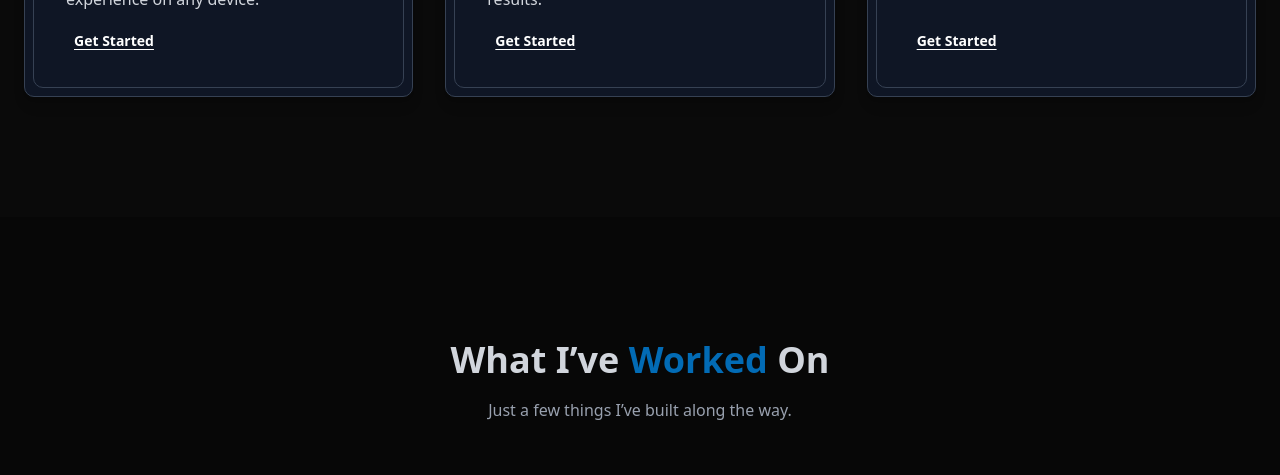
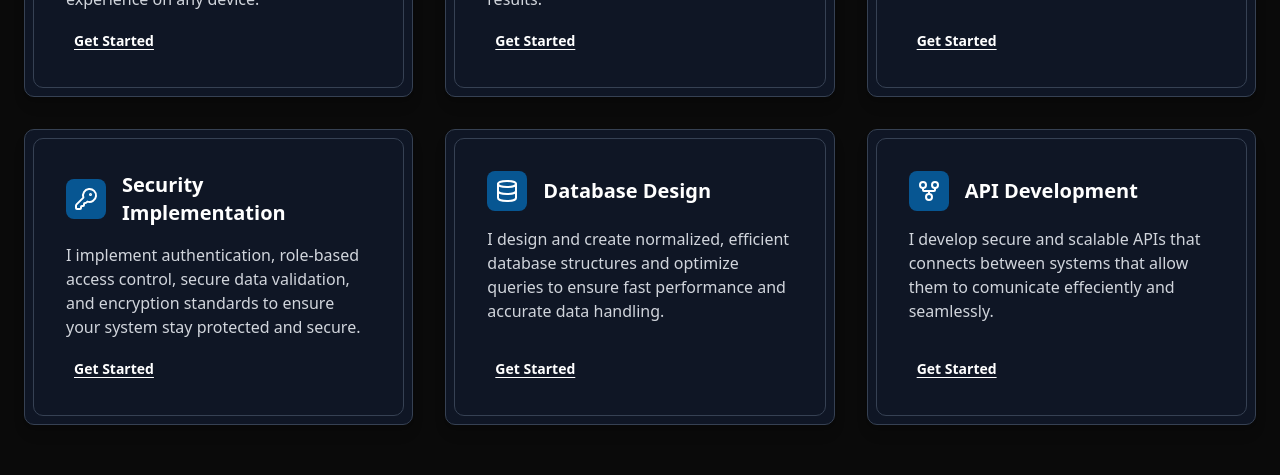
Before and after one commit to MysticMetaphors/my-portfolio, a Next.js app: page / in a window 1280 px wide. Shown: the part 1260-1735 px from the top of the page. Built offline with nearby package versions, Linux system fonts and the light colour scheme; no server answers.

Commit message:
update: Services & fix icon errors

```diff
--- a/app/components/layouts/Footer.tsx
+++ b/app/components/layouts/Footer.tsx
@@ -1,3 +1,5 @@
+import { faFacebookF, faGithub, faLinkedinIn } from "@fortawesome/free-brands-svg-icons";
+import { FontAwesomeIcon } from "@fortawesome/react-fontawesome";
 import Image from "next/image";
 import Link from "next/link";
 
@@ -15,7 +17,7 @@ export default function Footer() {
           </div>
           <div className="flex mt-4 sm:justify-center sm:mt-0">
             <Link href="https://www.facebook.com/vonbryan.banal.1/" className="text-gray-400 hover:text-blue-primary">
-              <i className="fab fa-facebook-f text-md"></i>
+              <FontAwesomeIcon icon={faFacebookF} className="text-md" />
               <span className="sr-only">Facebook page</span>
             </Link>
 
@@ -25,12 +27,12 @@ export default function Footer() {
             </Link> */}
 
             <Link href="https://github.com/MysticMetaphors" className="text-gray-400 hover:text-blue-primary ms-5">
-              <i className="fab fa-github text-md"></i>
+              <FontAwesomeIcon icon={faGithub} className="text-md" />
               <span className="sr-only">GitHub account</span>
             </Link>
 
             <Link href="https://www.linkedin.com/in/von-bryan-ba%C3%B1al-1a1188314/" className="text-gray-400 hover:text-blue-primary ms-5">
-              <i className="fab fa-linkedin-in text-md"></i>
+              <FontAwesomeIcon icon={faLinkedinIn} className="text-md" />
               <span className="sr-only">LinkedIn account</span>
             </Link>
 
--- a/app/resume/page.tsx
+++ b/app/resume/page.tsx
@@ -5,6 +5,8 @@ import { WavyBackground } from "../components/ui/wavy-background"
 import Image from "next/image"
 import { downloadResume } from "@/lib/utils"
 import DefaultLayout from "../components/layouts/DefaultLayout"
+import { FontAwesomeIcon } from "@fortawesome/react-fontawesome"
+import { faDownload } from "@fortawesome/free-solid-svg-icons"
 
 export default function resume() {
   const exprience = [
@@ -206,7 +208,7 @@ export default function resume() {
               </div>
             </div>
             <button onClick={downloadResume} className="fixed z-50 bottom-5 left-5 cursor-pointer px-6 py-2 rounded-md bg-blue-primary text-gray-900 font-semibold shadow-[0_0_10px_#0095ff] hover:shadow-[0_0_40px_#0095ff] transition-all duration-300">
-              <i className="fa-solid fa-download mr-2"></i>Resume
+              <FontAwesomeIcon icon={faDownload} className="mr-1"/> Resume
             </button>
           </div>
         </div>
--- a/app/sections/Services.tsx
+++ b/app/sections/Services.tsx
@@ -1,8 +1,7 @@
 "use client"
 
 import { motion } from "framer-motion"
-import { WavyBackground } from "../components/ui/wavy-background"
-import { CircleGauge, ComputerIcon, FastForward, Settings, TabletSmartphone } from "lucide-react"
+import {  Database, FastForward, GitFork, KeyRound, Settings, TabletSmartphone } from "lucide-react"
 
 export default function Services() {
   const services = [
@@ -24,7 +23,24 @@ export default function Services() {
       icon: Settings,
       link_to: "/contact"
     },
-
+    {
+      name: "Security Implementation",
+      description: "I implement authentication, role-based access control, secure data validation, and encryption standards to ensure your system stay protected and secure.",
+      icon: KeyRound,
+      link_to: "/contact"
+    },
+    {
+      name: "Database Design",
+      description: "I design and create normalized, efficient database structures and optimize queries to ensure fast performance and accurate data handling.",
+      icon: Database,
+      link_to: "/contact"
+    },
+    {
+      name: "API Development",
+      description: "I develop secure and scalable APIs that connects between systems that allow them to comunicate effeciently and seamlessly.",
+      icon: GitFork,
+      link_to: "/contact"
+    }
   ]
 
   return (
```
